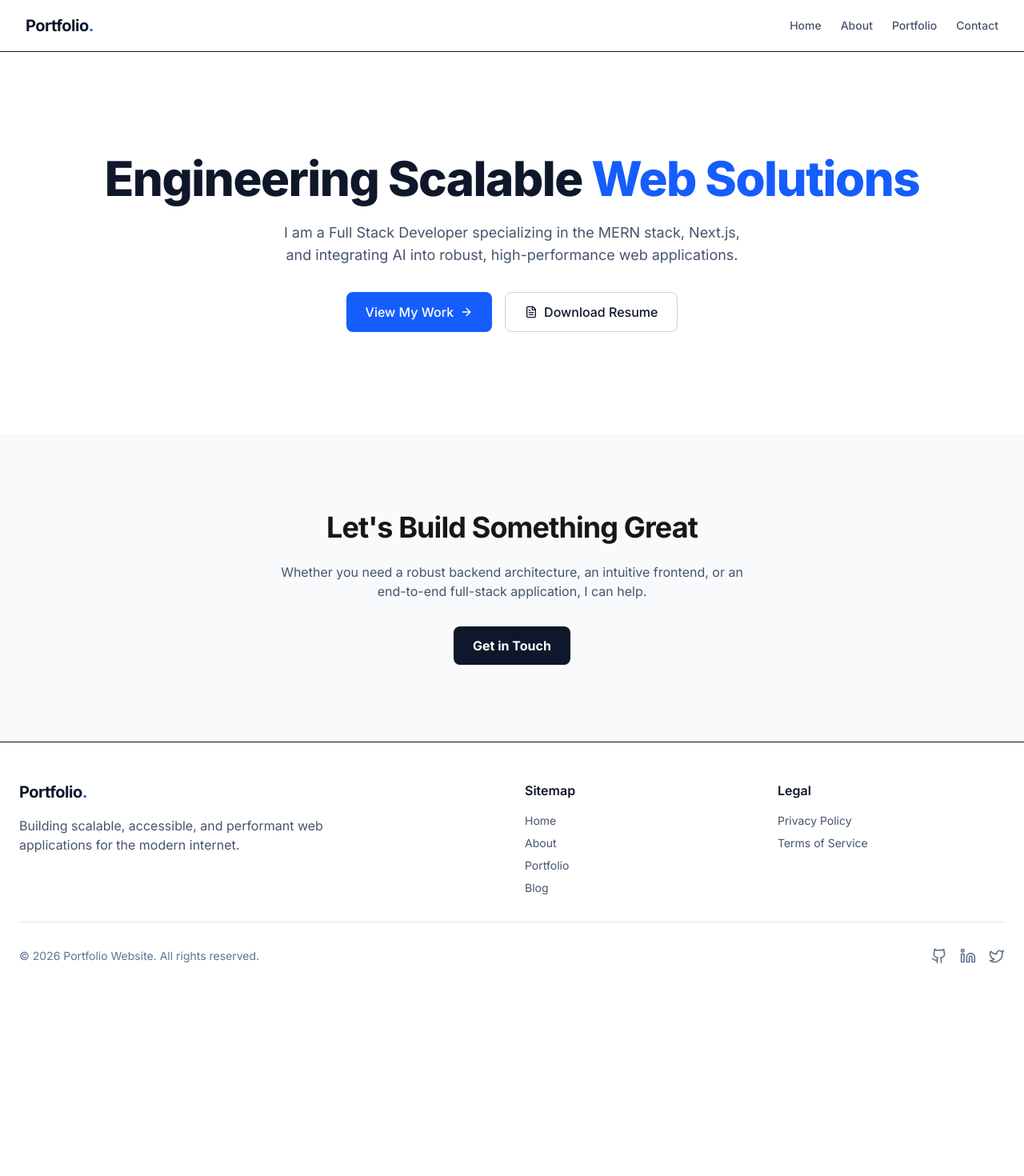
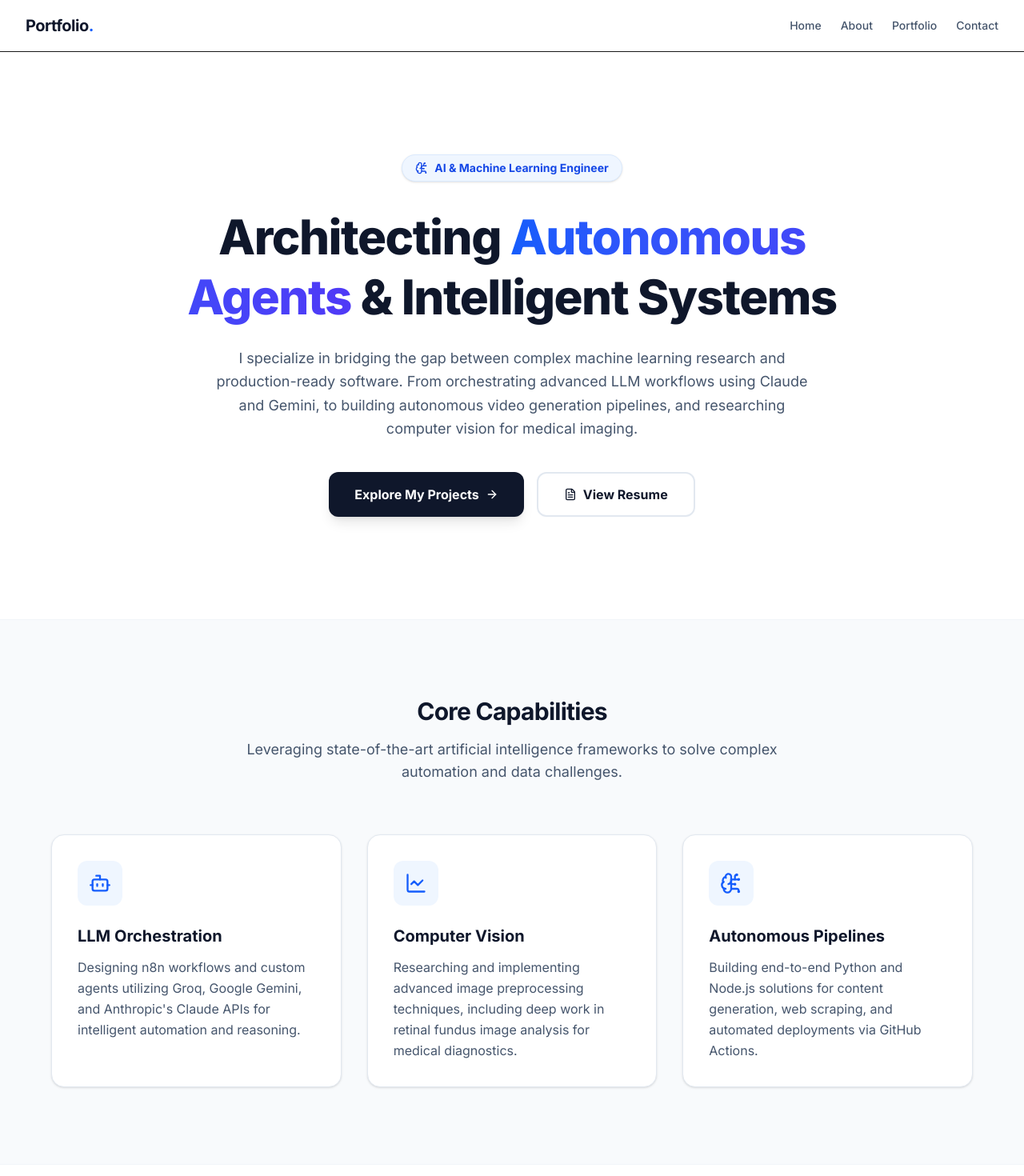
Before and after one commit to Rajput654/portfolio-web, a Next.js app: page / in a window 1280 px wide. Shown: the top 1470 px of the page at 80% size. Before the commit the page ends 1253 px from the top, so only its background shows below. Built offline with nearby package versions, Linux system fonts and the light colour scheme.

Commit message:
Updated homepage branding for AI & ML roles

```diff
--- a/app/page.tsx
+++ b/app/page.tsx
@@ -1,34 +1,90 @@
 import Link from "next/link";
-import { ArrowRight, FileText } from "lucide-react";
+import { ArrowRight, FileText, BrainCircuit, Bot, LineChart } from "lucide-react";
 
 export default function Home() {
   return (
     <div className="flex flex-col w-full">
-      <section className="w-full py-24 lg:py-32 bg-white flex flex-col items-center justify-center text-center px-4">
-        <h1 className="text-4xl md:text-6xl font-extrabold tracking-tight mb-6 text-slate-900">
-          Engineering Scalable <span className="text-blue-600">Web Solutions</span>
+      {/* Hero Section */}
+      <section className="w-full py-24 lg:py-32 bg-white flex flex-col items-center justify-center text-center px-4 relative overflow-hidden">
+        {/* Subtle AI-themed background gradient */}
+        <div className="absolute inset-0 bg-[radial-gradient(ellipse_at_top,_var(--tw-gradient-stops))] from-blue-50 via-white to-white -z-10"></div>
+
+        <div className="inline-flex items-center px-4 py-1.5 rounded-full bg-blue-50 text-blue-700 text-sm font-bold mb-8 border border-blue-100 shadow-sm">
+          <BrainCircuit className="w-4 h-4 mr-2" />
+          AI & Machine Learning Engineer
+        </div>
+
+        <h1 className="text-4xl md:text-6xl font-extrabold tracking-tight mb-6 text-slate-900 max-w-4xl leading-tight">
+          Architecting <span className="text-transparent bg-clip-text bg-gradient-to-r from-blue-600 to-indigo-600">Autonomous Agents</span> & Intelligent Systems
         </h1>
-        <p className="max-w-[600px] text-lg text-slate-600 mb-8">
-          I am a Full Stack Developer specializing in the MERN stack, Next.js, and integrating AI into robust, high-performance web applications.
+
+        <p className="max-w-[750px] text-lg text-slate-600 mb-10 leading-relaxed">
+          I specialize in bridging the gap between complex machine learning research and production-ready software. From orchestrating advanced LLM workflows using Claude and Gemini, to building autonomous video generation pipelines, and researching computer vision for medical imaging.
         </p>
+
         <div className="flex flex-col sm:flex-row gap-4">
-          <Link href="/portfolio" className="inline-flex items-center justify-center px-6 py-3 rounded-lg bg-blue-600 text-white font-medium hover:bg-blue-700 transition-colors">
-            View My Work <ArrowRight className="ml-2 h-4 w-4" />
+          <Link href="/portfolio" className="inline-flex items-center justify-center px-8 py-3.5 rounded-xl bg-slate-900 text-white font-bold hover:bg-slate-800 transition-all shadow-lg hover:shadow-xl hover:-translate-y-0.5">
+            Explore My Projects <ArrowRight className="ml-2 h-4 w-4" />
           </Link>
-          {/* Add a PDF named 'resume.pdf' to your 'public' folder for this to work */}
-          <a href="/resume.pdf" target="_blank" className="inline-flex items-center justify-center px-6 py-3 rounded-lg border border-slate-300 bg-white text-slate-900 font-medium hover:bg-slate-50 transition-colors">
-            <FileText className="mr-2 h-4 w-4" /> Download Resume
+          <a href="/resume.pdf" target="_blank" className="inline-flex items-center justify-center px-8 py-3.5 rounded-xl border-2 border-slate-200 bg-white text-slate-900 font-bold hover:bg-slate-50 hover:border-slate-300 transition-all">
+            <FileText className="mr-2 h-4 w-4" /> View Resume
           </a>
         </div>
       </section>
 
-      <section className="w-full py-16 lg:py-24 bg-slate-50">
+      {/* Value Proposition / Areas of Expertise */}
+      <section className="w-full py-24 bg-slate-50 border-t border-slate-100">
+        <div className="container mx-auto px-4 md:px-6">
+          <div className="text-center mb-16">
+            <h2 className="text-3xl font-bold tracking-tight text-slate-900 mb-4">Core Capabilities</h2>
+            <p className="text-lg text-slate-600 max-w-2xl mx-auto">Leveraging state-of-the-art artificial intelligence frameworks to solve complex automation and data challenges.</p>
+          </div>
+
+          <div className="grid grid-cols-1 md:grid-cols-3 gap-8 max-w-6xl mx-auto">
+            {/* Capability 1 */}
+            <div className="bg-white p-8 rounded-2xl shadow-sm border border-slate-200 hover:border-blue-200 hover:shadow-md transition-all group">
+              <div className="h-14 w-14 bg-blue-50 rounded-xl flex items-center justify-center mb-6 group-hover:scale-110 transition-transform">
+                <Bot className="h-7 w-7 text-blue-600" />
+              </div>
+              <h3 className="text-xl font-bold mb-3 text-slate-900">LLM Orchestration</h3>
+              <p className="text-slate-600 leading-relaxed">
+                Designing n8n workflows and custom agents utilizing Groq, Google Gemini, and Anthropic's Claude APIs for intelligent automation and reasoning.
+              </p>
+            </div>
+
+            {/* Capability 2 */}
+            <div className="bg-white p-8 rounded-2xl shadow-sm border border-slate-200 hover:border-blue-200 hover:shadow-md transition-all group">
+              <div className="h-14 w-14 bg-blue-50 rounded-xl flex items-center justify-center mb-6 group-hover:scale-110 transition-transform">
+                <LineChart className="h-7 w-7 text-blue-600" />
+              </div>
+              <h3 className="text-xl font-bold mb-3 text-slate-900">Computer Vision</h3>
+              <p className="text-slate-600 leading-relaxed">
+                Researching and implementing advanced image preprocessing techniques, including deep work in retinal fundus image analysis for medical diagnostics.
+              </p>
+            </div>
+
+            {/* Capability 3 */}
+            <div className="bg-white p-8 rounded-2xl shadow-sm border border-slate-200 hover:border-blue-200 hover:shadow-md transition-all group">
+              <div className="h-14 w-14 bg-blue-50 rounded-xl flex items-center justify-center mb-6 group-hover:scale-110 transition-transform">
+                <BrainCircuit className="h-7 w-7 text-blue-600" />
+              </div>
+              <h3 className="text-xl font-bold mb-3 text-slate-900">Autonomous Pipelines</h3>
+              <p className="text-slate-600 leading-relaxed">
+                Building end-to-end Python and Node.js solutions for content generation, web scraping, and automated deployments via GitHub Actions.
+              </p>
+            </div>
+          </div>
+        </div>
+      </section>
+
+      {/* CTA Section */}
+      <section className="w-full py-24 bg-white border-t border-slate-100">
         <div className="container mx-auto px-4 md:px-6 text-center">
-          <h2 className="text-3xl font-bold tracking-tight sm:text-4xl mb-6">Let's Build Something Great</h2>
-          <p className="max-w-[600px] mx-auto text-slate-600 mb-8">
-            Whether you need a robust backend architecture, an intuitive frontend, or an end-to-end full-stack application, I can help.
+          <h2 className="text-3xl font-bold tracking-tight sm:text-4xl mb-6 text-slate-900">Looking for an AI Specialist?</h2>
+          <p className="max-w-[600px] mx-auto text-slate-600 mb-10 text-lg">
+            Whether it is building custom AI agents, optimizing LLM workflows, or developing computer vision models, let's discuss how I can bring value to your team.
           </p>
-          <Link href="/contact" className="inline-flex items-center justify-center px-6 py-3 rounded-lg bg-slate-900 text-white font-bold hover:bg-slate-800 transition-colors">
+          <Link href="/contact" className="inline-flex items-center justify-center px-8 py-4 rounded-xl bg-blue-600 text-white font-bold hover:bg-blue-700 transition-colors shadow-md hover:shadow-lg">
             Get in Touch
           </Link>
         </div>
```
